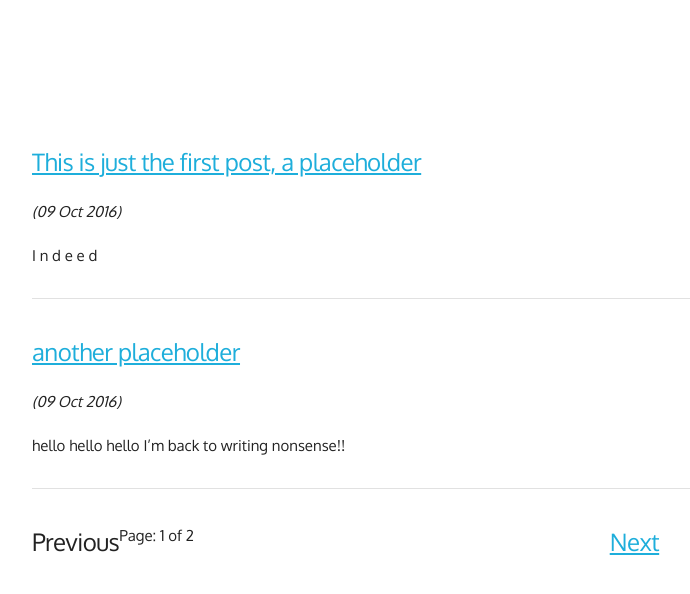
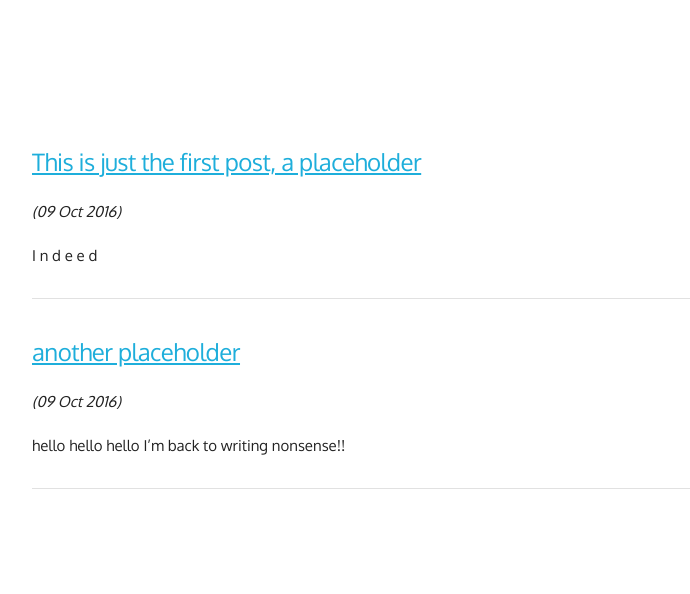
Before and after one commit to mt-trash/mt-trash.github.io, a Jekyll site: the page built from index.html, in a window 1280 px wide. Shown: the top 594 px of the page, without its empty margins (128-818 px from the left). Built offline with Jekyll 4.4.1, drawn with Linux system fonts in a browser that asks for light colours; the list of posts is cut into pages by our own code.

Commit message:
Update index.html

```diff
--- a/index.html
+++ b/index.html
@@ -9,18 +9,3 @@ title: Empty Trash
     {% endfor %}
   </div>
 </div>
-<div class="row">
-  <div class="two-thirds column">
-  {% if paginator.previous_page %}
-    <h5 class="u-pull-left"><a href="{{ paginator.previous_page_path }}">Previous</a></h5>
-  {% else %}
-    <h5 class="u-pull-left"><span>Previous</span></h5>
-  {% endif %}
-  <span>Page: {{ paginator.page }} of {{ paginator.total_pages }}</span>
-  {% if paginator.next_page %}
-    <h5 class="u-pull-right"><a href="{{ paginator.next_page_path }}">Next</a></h5>
-  {% else %}
-    <h5 class="u-pull-right"><span>Next</span></h5>
-  {% endif %}
-  </div>
-</div>
```
